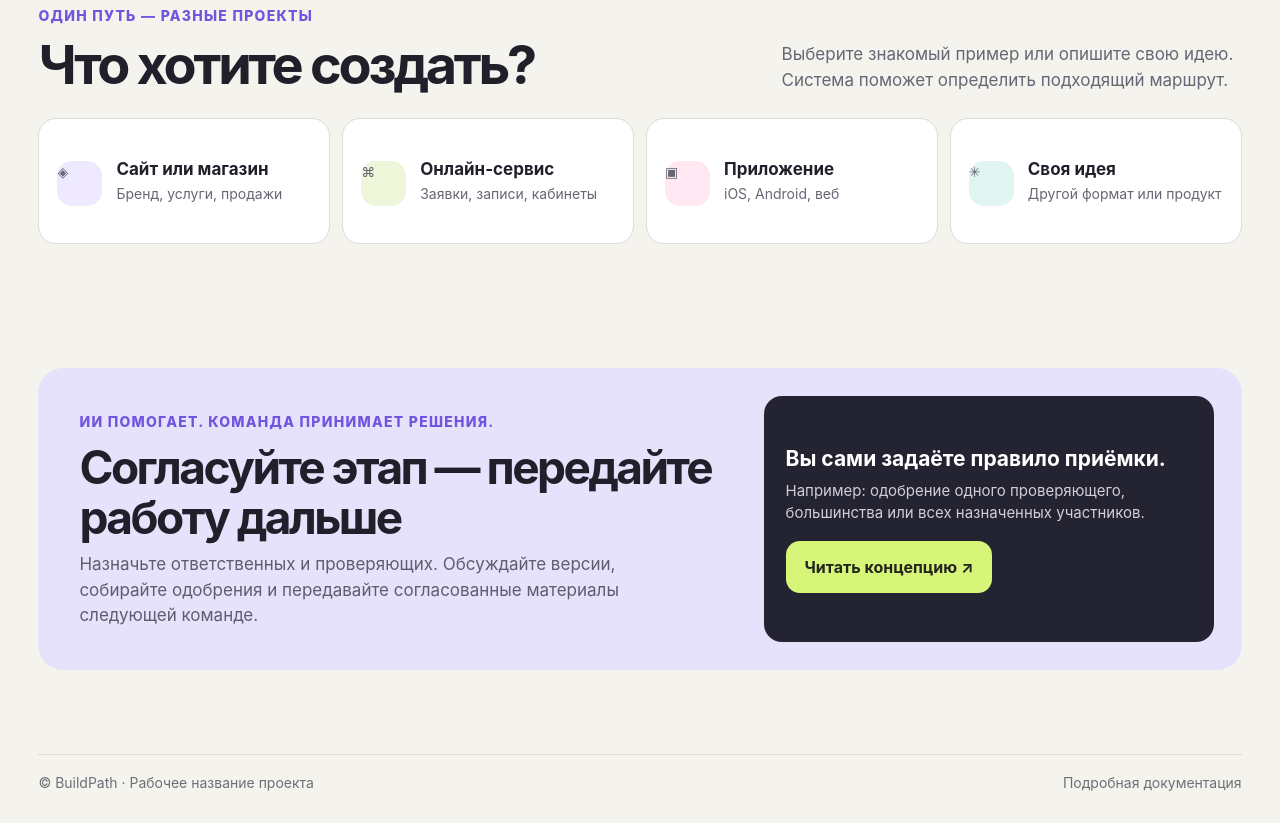
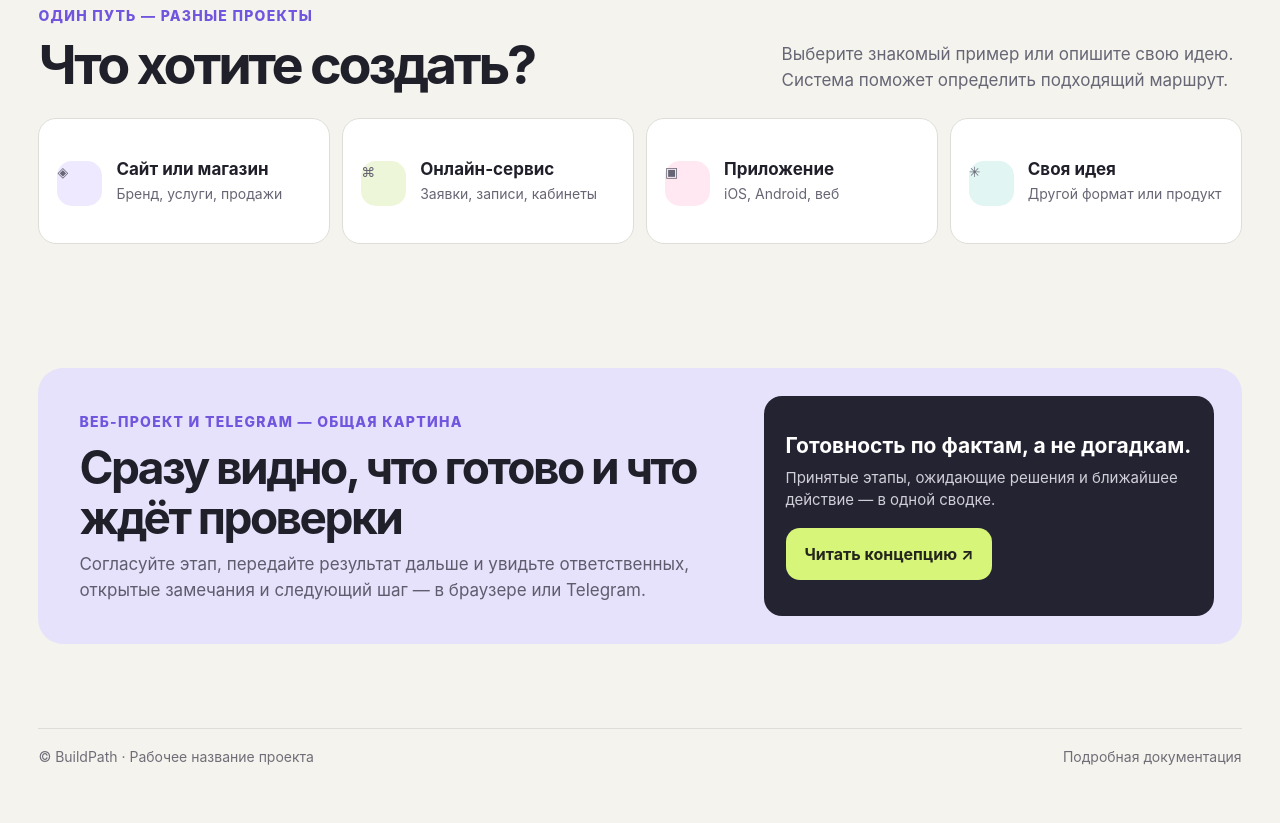
Before and after one commit to nurgeldiserikbay/builder-docs, a plain HTML site: page index.html in a window 1280 px wide. Shown: the part 810-1633 px from the top of the page. After the commit the page ends 1607 px from the top, so only its background shows below. Drawn offline with Linux system fonts and the light colour scheme.

Commit message:
site: highlight project status and readiness

```diff
--- a/index.html
+++ b/index.html
@@ -75,8 +75,8 @@ section{padding:42px 0}.section-head{display:block;margin-bottom:18px}.section-h
 
   <section class="wrap">
     <div class="final">
-      <div class="final-copy"><span class="kicker">ИИ помогает. Команда принимает решения.</span><h2>Согласуйте этап — передайте работу дальше</h2><p>Назначьте ответственных и проверяющих. Обсуждайте версии, собирайте одобрения и передавайте согласованные материалы следующей команде.</p></div>
-      <div class="final-card"><strong>Вы сами задаёте правило приёмки.</strong><p>Например: одобрение одного проверяющего, большинства или всех назначенных участников.</p><a class="btn" href="docs/product-blueprint.md">Читать концепцию&nbsp;↗</a></div>
+      <div class="final-copy"><span class="kicker">Веб-проект и Telegram — общая картина</span><h2>Сразу видно, что готово и что ждёт проверки</h2><p>Согласуйте этап, передайте результат дальше и увидьте ответственных, открытые замечания и следующий шаг — в браузере или Telegram.</p></div>
+      <div class="final-card"><strong>Готовность по фактам, а не догадкам.</strong><p>Принятые этапы, ожидающие решения и ближайшее действие — в одной сводке.</p><a class="btn" href="docs/product-blueprint.md">Читать концепцию&nbsp;↗</a></div>
     </div>
   </section>
 </main>
```
